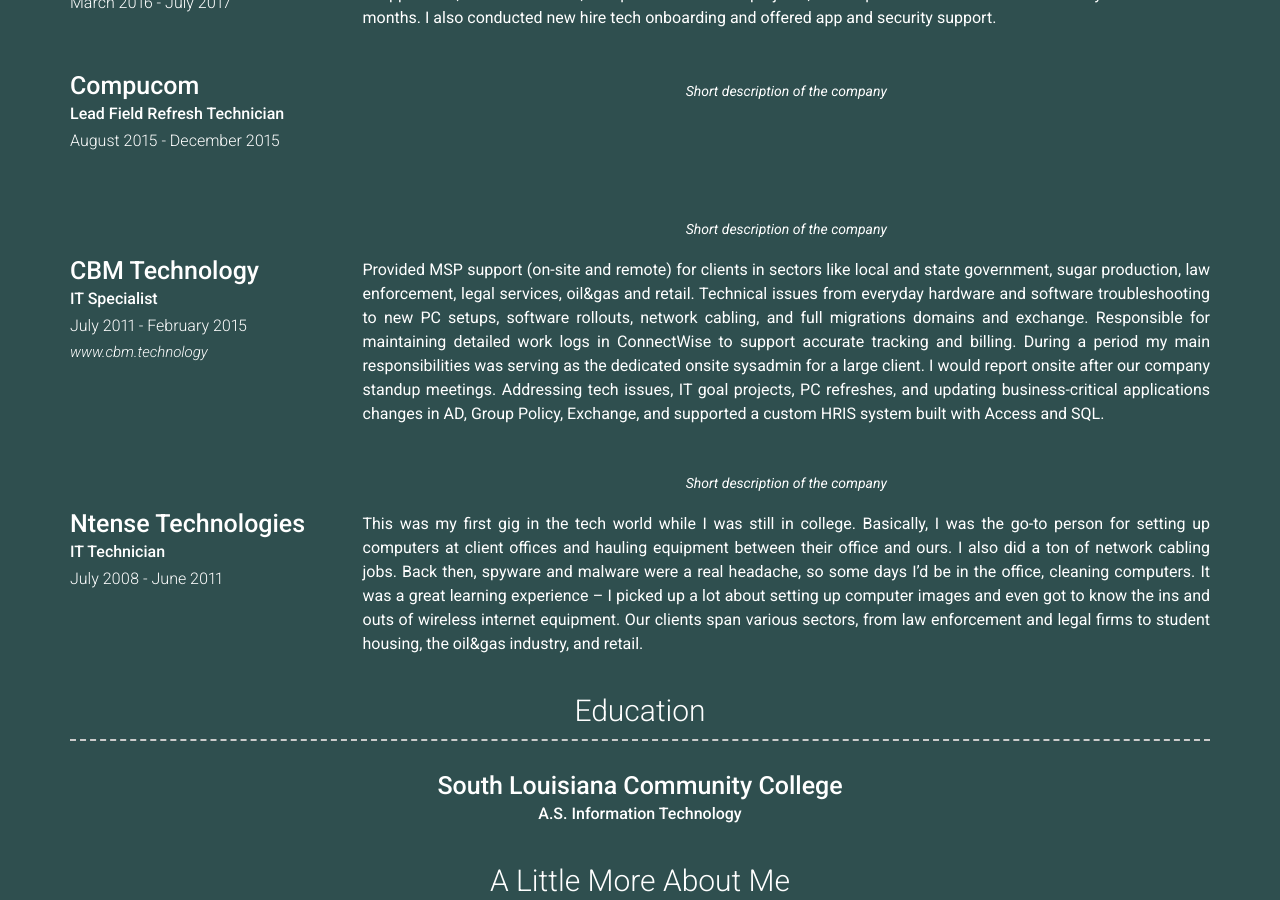
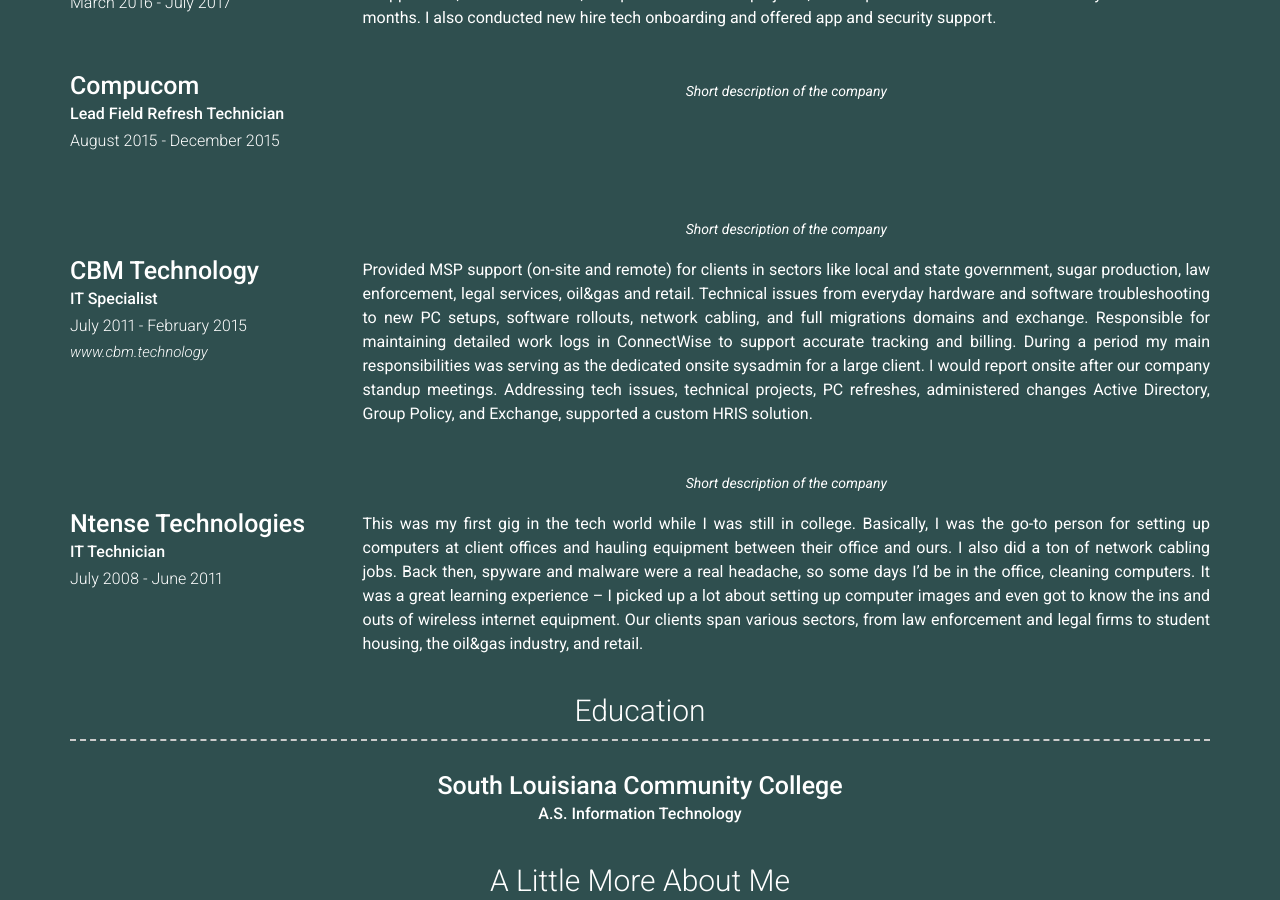
Before and after one commit to dane-gauthier/danegauthier.github.io, a Jekyll site: the page built from index.md, in a window 1280 px wide and 900 px high, scrolled down 2174 px. Built offline with Jekyll 4.4.1, drawn with Linux system fonts in a browser that asks for light colours; nearby versions of some CDN libraries.

Commit message:
Job description update, Ntense and CBM

```diff
--- a/_config.yml
+++ b/_config.yml
@@ -155,7 +155,7 @@
          Technical issues from everyday hardware and software troubleshooting to new PC setups, software rollouts, network cabling, and full migrations domains and exchange.
          Responsible for maintaining detailed work logs in ConnectWise to support accurate tracking and billing.
          During a period my main responsibilities was serving as the dedicated onsite sysadmin for a large client. I would report onsite after our company standup meetings.
-         Addressing tech issues, IT goal projects, PC refreshes, and updating business-critical applications changes in AD, Group Policy, Exchange, and supported a custom HRIS system built with Access and SQL.
+         Addressing tech issues, technical projects, PC refreshes, administered changes Active Directory, Group Policy, and Exchange, supported a custom HRIS solution.
       - layout: left
         title: Ntense Technologies
         sub_title: IT Technician
```
